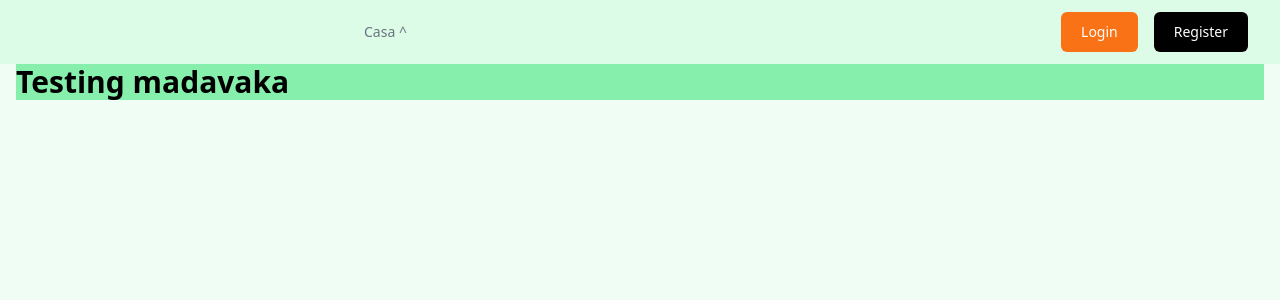
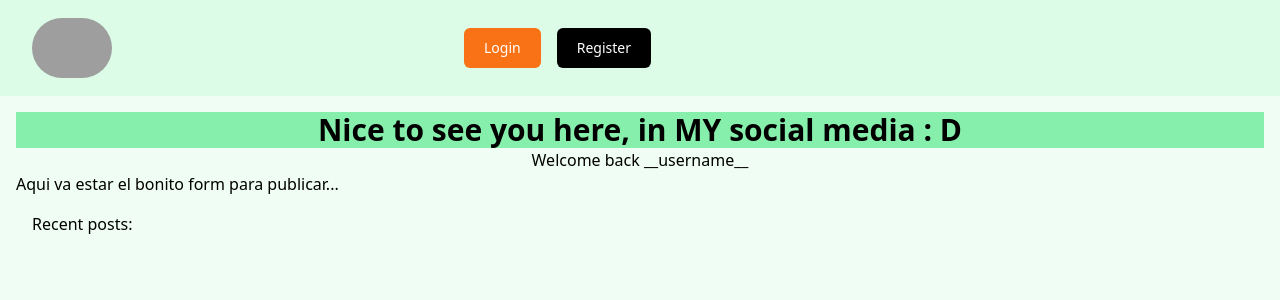
Before and after one commit to codinSamueldev/my, a Django app: page / in a window 1280 px wide. Shown: the top 300 px of the page. Run offline with Django 5.2, Linux system fonts and the light colour scheme; some libraries are stand-ins or nearby versions; grey boxes are pictures that could not be loaded.

Commit message:
75% completion of nav-bar, have in mind mobile-first principle

```diff
--- a/templates/index.html
+++ b/templates/index.html
@@ -1,3 +1,26 @@
 {% extends 'layouts/base.html' %}
 
 {% block title %}Principal{% endblock %}
+
+{% block styles %}
+    <style>
+
+    </style>
+{% endblock %}
+
+{% block content %}
+
+    <h1 class="text-3xl text-center font-bold bg-green-300">Nice to see you here, in MY social media : D</h1>
+    <p class="text-center">Welcome back __username__</p>
+
+    <form enctype="multipart/form-data" action="." method="post">
+        {% csrf_token %}
+        <p>Aqui va estar el bonito form para publicar...</p>
+        <!-- {{ form.as_p }} -->
+    </form>
+
+    <section class="container mx-auto p-4">
+        <p>Recent posts:</p>
+    </section>
+
+{% endblock %}
--- a/templates/layouts/base.html
+++ b/templates/layouts/base.html
@@ -1,5 +1,7 @@
+{% load static %}
+
 <!DOCTYPE html>
-<html lang="es">
+<html lang="en">
 <head>
     <meta charset="UTF-8">
     <meta name="viewport" content="width=device-width, initial-scale=1.0">
@@ -39,20 +41,17 @@
 </head>
 <body class="bg-green-50">
     <header class="bg-green-100">
-        <div class="mx-auto flex h-16 max-w-screen-xl items-center gap-8 px-4 sm:px-6 lg:px-8">
+        <div class="mx-auto flex h-24 max-w-screen-xl items-center gap-8 px-4 sm:px-6 lg:px-8">
             <a class="block text-teal-600" href="{% url 'home' %}">
                 <span class="sr-only">Home</span>
-                <svg class="h-full w-full"></svg>
+                <figure>
+                    <img class="rounded-full w-3/5 sm:w-1/5" src="{% static 'icons/my_logo.png' %}" alt="MY icon" srcset="">
+                </figure>
             </a>
 
             <div class="flex flex-1 items-center justify-end md:justify-between">
-                <nav aria-label="Global" class="hidden md:block">
-                    <ul class="flex items-center gap-6 text-sm">
-                        <li><a class="text-gray-500 transition hover:text-gray-500/75" href="#"> Casa ^</a></li>
-                    </ul>
-                </nav>
 
-                <div class="flex items-center gap-4">
+                <div class="flex items-center gap-4 text-sm">
                     <div class="sm:flex sm:gap-4">
                         {% if user.is_authenticated %}
                         <a
@@ -110,8 +109,9 @@
         </ul>
     </nav>
 
-    <main class="container mx-auto px-4">
-        <h1 class="text-3xl font-bold bg-green-300">Testing madavaka</h1>
+    <main class="container mx-auto p-4">
+        {% block content %}
+        {% endblock %}
     </main>
 
     <footer></footer>
```
